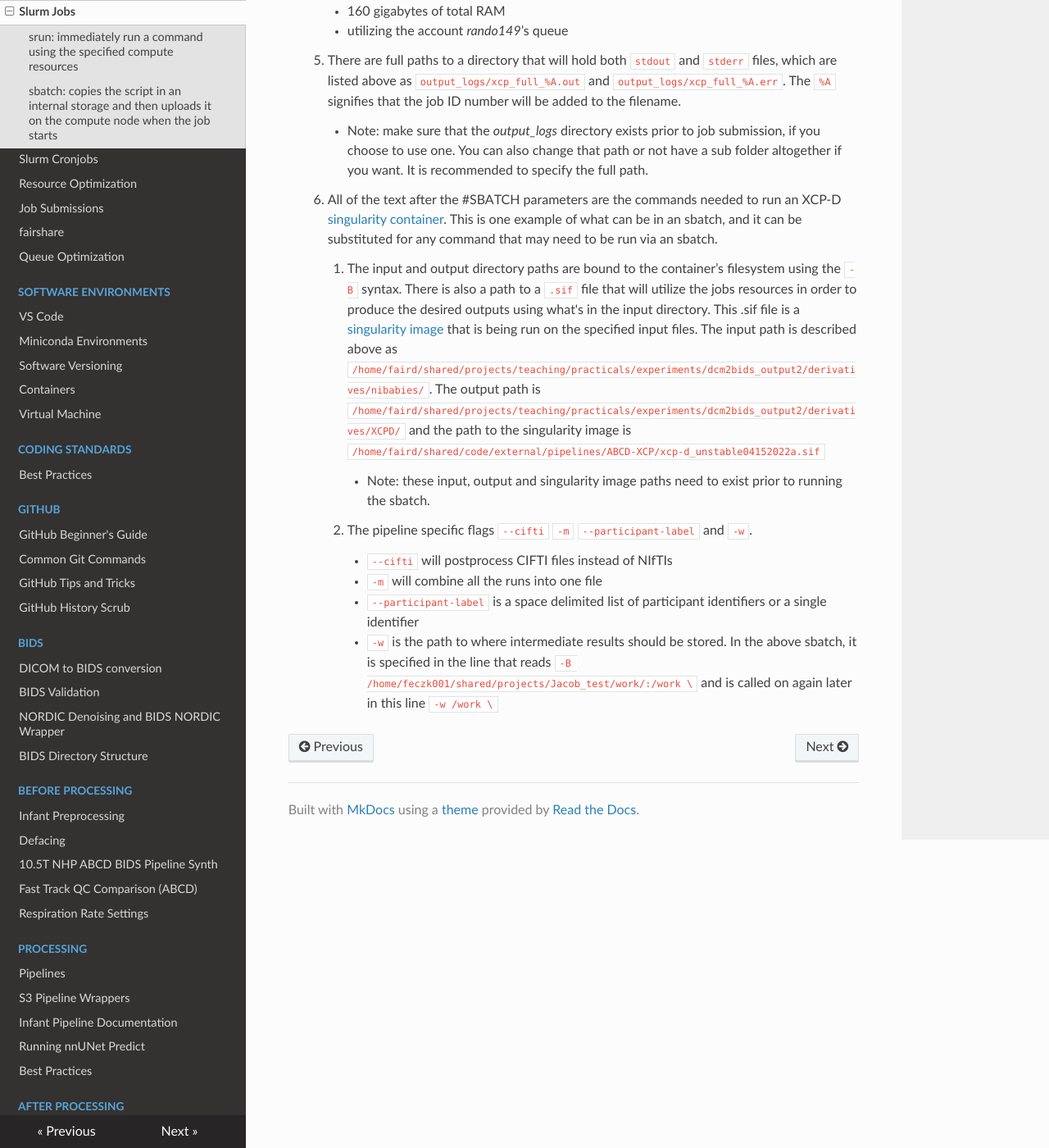
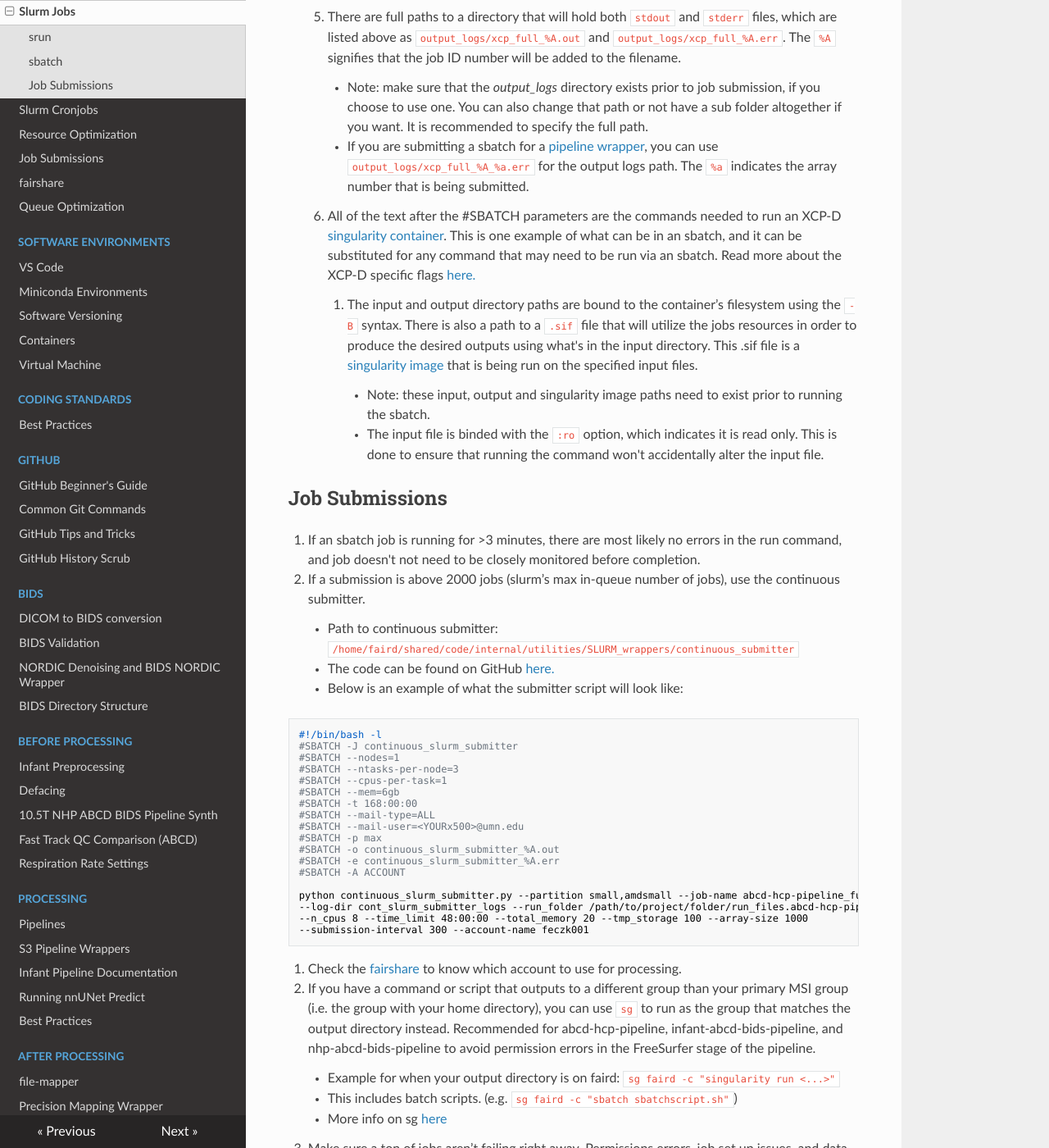
Before and after one commit to DCAN-Labs/cdni-brain, an MkDocs documentation site: the page built from docs/slurm-params.md, in a window 1280 px wide and 1400 px high, scrolled down 1920 px. Shown: the whole window at 82% size. Built offline with MkDocs 1.6.1, drawn with Linux system fonts in a browser that asks for light colours; nearby versions of some CDN libraries; some of the changed text lies outside the part shown.

Commit message:
reorganize slurm info

````diff
--- a/docs/slurm-params.md
+++ b/docs/slurm-params.md
@@ -2,50 +2,94 @@
 
 srun and sbatch are used for running jobs on MSI. srun is for running more interactive jobs, where you are running commands in the terminal. sbatch is for submitting job scripts, where you can still work on MSI while the job is running in the background.
 
-## srun: immediately run a command using the specified compute resources
+## srun
+
+Used to immediately run a command using the specified compute resources
 
 Read: [Interactive queue use with srun @ MSI](https://www.msi.umn.edu/content/interactive-queue-use-srun)
 
-1. **srun** is primarily useful for jobs that will take longer than 10-15 minutes to run on a login node; 15 minutes is the maximum runtime on the login node (the login node is the node you are on after logging into mesabi/agate/mangi). However, they are also very useful for loading a Matlab session (or something similar) with sufficient resources.
-2. This will allow you to work directly in a terminal, allowing you to run (resource intensive) software on it; you get the results in your terminal and you cannot write other commands until it is finished. (If you append the “&” symbol to the srun command it will execute in the background, allowing continued use of the current terminal.)
-    * Results that are displayed in the terminal will typically be the steps outputted when opening an application. Terminal outputs from an interactive session are known as `stdout` and `stderr` files for an [sbatch](slurm-params.md#4-2-sbatch-copies-the-script-in-an-internal-storage-and-then-uploads-it-on-the-compute-node-when-the-job-starts) job.
+1. **srun** is primarily useful for jobs that will take longer than 15 minutes to run on a [login node](partitions.md#nodes) or need more computing resources (i.e. RAM). They are also very useful for loading a Matlab session (or something similar) with sufficient resources.
+2. This will allow you to work directly in a terminal, allowing you to run resource intensive software on it. You get the outputs in your terminal and you cannot write other commands until it is finished. (If you append the “&” symbol to the command it will execute in the background, allowing continued use of the current terminal.)
 3. If you disconnect, you will lose control over srun jobs, or they might be killed (depending on whether they use stdout or not). They will also be killed if the machine to which you connect to submit jobs is rebooted.
-4. Before grabbing an srun, you need to make sure you are ssh'd into one of the clusters. Do this by running `ssh -Y agate/mangi/mesabi`.
+4. Before grabbing an srun, you need to make sure you are ssh'd into one of the clusters: `ssh -Y agate/mangi`.
 5. Ex: `srun --time=8:00:00 --mem-per-cpu=8GB --cpus-per-task=4  -A feczk001 --tmp=20gb  -p interactive --x11 --pty bash`
     * This interactive job is grabbing 8 hours on 4 cpus on the interactive partition with 8 gigabytes of memory per cpu, 20gb of temporary storage total, x11 enabled, and the ability to use your terminal, utilizing the feczk001 account’s allocated resources.
     * Use `groupquota` to check which account you are currently using. If the account you specified in the interactive job does not match the account listed when you run `groupquota`, then use `sg {share}` to switch to the specified account. Then use `groupquota` again to make sure you are now on the correct share.
     * x11 forwarding (`--x11`) enables X11 graphical apps to render correctly via remote connection.
 
-## sbatch: copies the script in an internal storage and then uploads it on the compute node when the job starts
+## sbatch
+
+This version of job submission copies the script in an internal storage and then uploads it on the compute node when the job starts.
 
 Read: [Job Submission & Scheduling @ MSI](https://www.msi.umn.edu/content/job-submission-and-scheduling-slurm)
 
-The job script needs to stay the same until the job starts to produce the correct results. If you make changes to a script before the job starts, those edits will be reflected in the job.
+The job script needs to stay the same until the job starts to produce the correct results. If you make changes to a script before the job starts, those edits will be reflected in the job. Some of the possible parameters used in sbatch scripts can be found on [this page.](slurm.md#job-parameters)
 
 1. Results are written out as your script specifies. `stdout` and `stderr` will be outputted if the `-o` and `-e` flags are specified, and you can submit other commands right away.
 2. An sbatch job is handled by Slurm; you can disconnect (not run interactively), kill your terminal, etc. with no consequence
 3. To run an sbatch, use this command: `sbatch scriptname.sh`
-    1. scriptname -> the name of the job script
-    2. Example sbatch layout:
+
+    1. Example sbatch layout:
 
     ![singularity_example](img/singularity_image.png)
 
-    3. The above example uses `#!/bin/bash -l` to clarify that this is a bash script.
-    4. The name of the job is “_abcd-xcp_”, which is a descriptive name that will appear when running `squeue -al --me` in the command line.
-    5. It will send all types of mail to the specified email address “lundq163@umn.edu”
-    6. The resources utilized by this sbatch job include:
+    2. The line `#!/bin/bash -l` in needed to indicate that this is a bash script.
+    3. The name of the job is “_abcd-xcp_”, which is a descriptive name that will appear when running `squeue -al --me` in the command line.
+    4. It will send all types of mail to the specified email address “lundq163@umn.edu”
+    5. The resources utilized by this sbatch job include:
         * a maximum time of 8 hours
         * 8 cpus per task
         * queueing on the `msismall` partition (mangi/mesabi)
         * 160 gigabytes of total RAM
         * utilizing the account _rando149_’s queue
-    7. There are full paths to a directory that will hold both `stdout` and `stderr` files, which are listed above as `output_logs/xcp_full_%A.out` and `output_logs/xcp_full_%A.err`. The `%A` signifies that the job ID number will be added to the filename.
+    6. There are full paths to a directory that will hold both `stdout` and `stderr` files, which are listed above as `output_logs/xcp_full_%A.out` and `output_logs/xcp_full_%A.err`. The `%A` signifies that the job ID number will be added to the filename.
         * Note: make sure that the _output_logs_ directory exists prior to job submission, if you choose to use one. You can also change that path or not have a sub folder altogether if you want. It is recommended to specify the full path.
-    8. All of the text after the #SBATCH parameters are the commands needed to run an XCP-D [singularity container](containers.md). This is one example of what can be in an sbatch, and it can be substituted for any command that may need to be run via an sbatch.
-        1. The input and output directory paths are bound to the container’s filesystem using the `-B` syntax. There is also a path to a `.sif` file that will utilize the jobs resources in order to produce the desired outputs using what's in the input directory. This .sif file is a[ singularity image ](containers.md)that is being run on the specified input files. The input path is described above as `/home/faird/shared/projects/teaching/practicals/experiments/dcm2bids_output2/derivatives/nibabies/`. The output path is `/home/faird/shared/projects/teaching/practicals/experiments/dcm2bids_output2/derivatives/XCPD/` and the path to the singularity image is `/home/faird/shared/code/external/pipelines/ABCD-XCP/xcp-d_unstable04152022a.sif`
+        * If you are submitting a sbatch for a [pipeline wrapper](wrappers.md), you can use `output_logs/xcp_full_%A_%a.err` for the output logs path. The `%a` indicates the array number that is being submitted.
+    7. All of the text after the #SBATCH parameters are the commands needed to run an XCP-D [singularity container](containers.md). This is one example of what can be in an sbatch, and it can be substituted for any command that may need to be run via an sbatch. Read more about the XCP-D specific flags [here.](https://xcp-d.readthedocs.io/en/latest/usage.html)
+        1. The input and output directory paths are bound to the container’s filesystem using the `-B` syntax. There is also a path to a `.sif` file that will utilize the jobs resources in order to produce the desired outputs using what's in the input directory. This .sif file is a [singularity image](containers.md) that is being run on the specified input files.
             * Note: these input, output and singularity image paths need to exist prior to running the sbatch.
-        2. The pipeline specific flags `--cifti` `-m` `--participant-label` and `-w`.
-            * `--cifti` will postprocess CIFTI files instead of NIfTIs
-            * `-m` will combine all the runs into one file
-            * `--participant-label` is a space delimited list of participant identifiers or a single identifier
-            * `-w` is the path to where intermediate results should be stored. In the above sbatch, it is specified in the line that reads `-B /home/feczk001/shared/projects/Jacob_test/work/:/work \` and is called on again later in this line `-w /work \`
+            * The input file is binded with the `:ro` option, which indicates it is read only. This is done to ensure that running the command won't accidentally alter the input file.
+
+## Job Submissions
+
+1. If an sbatch job is running for >3 minutes, there are most likely no errors in the run command, and job doesn't not need to be closely monitored before completion.
+
+2. If a submission is above 2000 jobs (slurm’s max in-queue number of jobs), use the continuous submitter.
+
+    * Path to continuous submitter: `/home/faird/shared/code/internal/utilities/SLURM_wrappers/continuous_submitter`
+
+    * The code can be found on GitHub [here.](https://github.com/DCAN-Labs/SLURM_wrappers/tree/main/continuous_submitter)
+
+    * Below is an example of what the submitter script will look like:
+
+```
+#!/bin/bash -l
+#SBATCH -J continuous_slurm_submitter
+#SBATCH --nodes=1
+#SBATCH --ntasks-per-node=3
+#SBATCH --cpus-per-task=1
+#SBATCH --mem=6gb
+#SBATCH -t 168:00:00
+#SBATCH --mail-type=ALL
+#SBATCH --mail-user=<YOURx500>@umn.edu
+#SBATCH -p max
+#SBATCH -o continuous_slurm_submitter_%A.out
+#SBATCH -e continuous_slurm_submitter_%A.err
+#SBATCH -A ACCOUNT
+
+python continuous_slurm_submitter.py --partition small,amdsmall --job-name abcd-hcp-pipeline_full
+--log-dir cont_slurm_submitter_logs --run_folder /path/to/project/folder/run_files.abcd-hcp-pipeline_full/
+--n_cpus 8 --time_limit 48:00:00 --total_memory 20 --tmp_storage 100 --array-size 1000
+--submission-interval 300 --account-name feczk001
+```
+
+3. Check the [fairshare](fairshare.md) to know which account to use for processing.
+4. If you have a command or script that outputs to a different group than your primary MSI group (i.e. the group with your home directory), you can use `sg` to run as the group that matches the output directory instead. Recommended for abcd-hcp-pipeline, infant-abcd-bids-pipeline, and nhp-abcd-bids-pipeline to avoid permission errors in the FreeSurfer stage of the pipeline.
+
+    * Example for when your output directory is on faird: `sg faird -c "singularity run <...>"`
+
+    * This includes batch scripts. (e.g. `sg faird -c "sbatch sbatchscript.sh"`)
+
+    * More info on sg [here](https://linux.die.net/man/1/sg)
+
+5. Make sure a ton of jobs aren’t failing right away. Permissions errors, job set up issues, and data issues are common causes.
````
Also changed, not shown: docs/slurm.md (+9 -3 lines).
